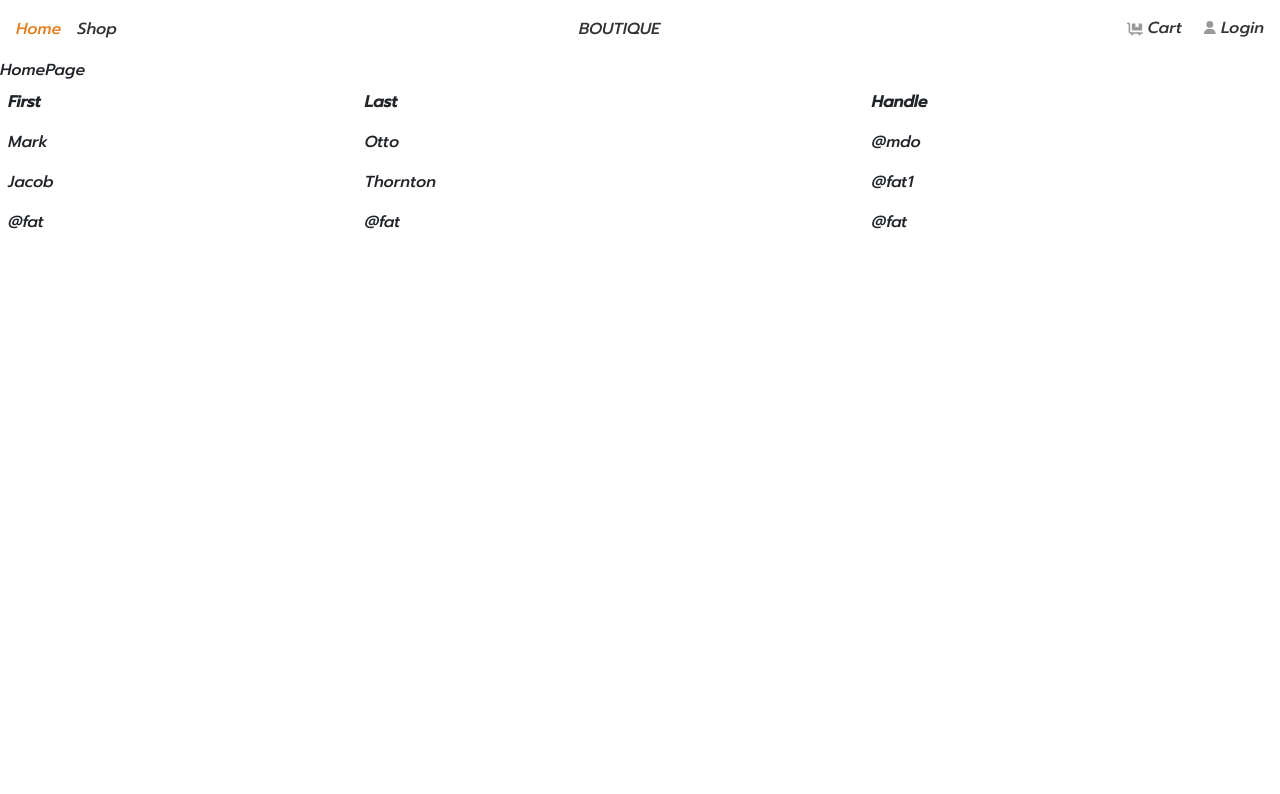
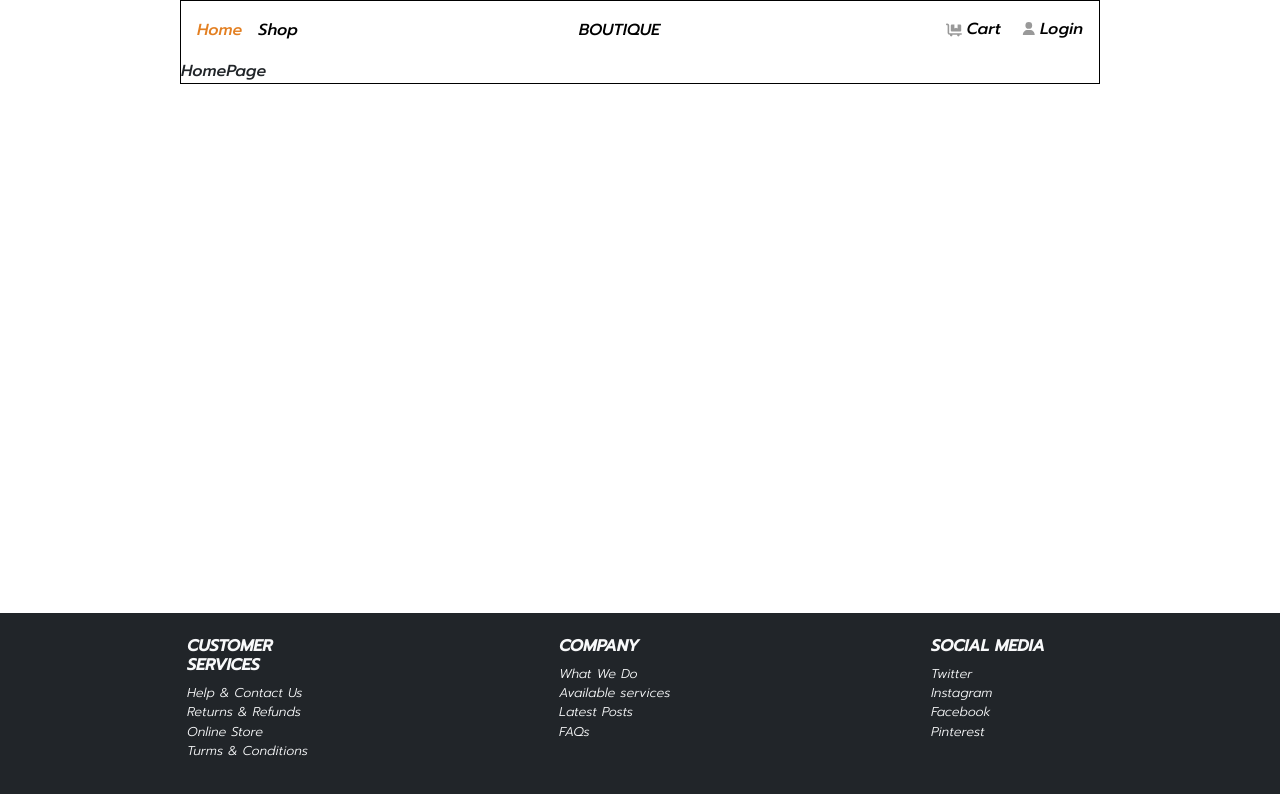
Before and after one commit to truongphatroy/ecommerce-app, a React (Create React App) app: page / in a window 1280 px wide. Shown: the top 794 px of the page. Built offline with nearby package versions, Linux system fonts and the light colour scheme.

Commit message:
finished footer

```diff
--- a/src/component/Footer.js
+++ b/src/component/Footer.js
@@ -1,35 +1,82 @@
 import React from "react";
-import classes from "./";
-
+import classes from "./Footer.module.scss";
+import { Link } from "react-router-dom";
 const Footer = () => {
   return (
-    <div>
-      <table class='table table-borderless'>
-        <thead>
-          <tr>
-            <th scope='col'>First</th>
-            <th scope='col'>Last</th>
-            <th scope='col'>Handle</th>
-          </tr>
-        </thead>
-        <tbody>
-          <tr>
-            <td>Mark</td>
-            <td>Otto</td>
-            <td>@mdo</td>
-          </tr>
-          <tr>
-            <td>Jacob</td>
-            <td>Thornton</td>
-            <td>@fat1</td>
-          </tr>
-          <tr>
-            <td>@fat</td>
-            <td>@fat</td>
-            <td>@fat</td>
-          </tr>
-        </tbody>
-      </table>
+    <div className={classes.footer}>
+      <div className='container mt-4 mb-4'>
+        <div className='text-center text-lg-start text-light'>
+          <section className=''>
+            <div className='container text-center text-md-start mt-2'>
+              <div className='row mt-2'>
+                <div className='col-md-3 col-lg-2 col-xl-2 mx-auto mb-3'>
+                  <h6 className='text-uppercase fw-bold'>customer services</h6>
+                  <Link to='#' className='text-light'>
+                    Help & Contact Us
+                  </Link>
+                  <br />
+
+                  <Link to='#' className='text-light'>
+                    Returns & Refunds
+                  </Link>
+                  <br />
+
+                  <Link to='#' className='text-light'>
+                    Online Store
+                  </Link>
+                  <br />
+
+                  <Link to='#' className='text-light'>
+                    Turms & Conditions
+                  </Link>
+                </div>
+
+                <div className='col-md-3 col-lg-2 col-xl-2 mx-auto mb-3'>
+                  <h6 className='text-uppercase fw-bold'>company</h6>
+
+                  <Link to='#' className='text-light'>
+                    What We Do
+                  </Link>
+                  <br />
+
+                  <Link to='#' className='text-light'>
+                    Available services
+                  </Link>
+                  <br />
+
+                  <Link to='#' className='text-light'>
+                    Latest Posts
+                  </Link>
+                  <br />
+
+                  <Link to='#' className='text-light'>
+                    FAQs
+                  </Link>
+                </div>
+
+                <div className='col-md-3 col-lg-2 col-xl-2 mx-auto mb-3'>
+                  <h6 className='text-uppercase fw-bold'>social media</h6>
+                  <Link to='#' className='text-light'>
+                    Twitter
+                  </Link>
+                  <br />
+                  <Link to='#' className='text-light'>
+                    Instagram
+                  </Link>
+                  <br />
+                  <Link to='#' className='text-light'>
+                    Facebook
+                  </Link>
+                  <br />
+                  <Link to='#' className='text-light'>
+                    Pinterest
+                  </Link>
+                </div>
+              </div>
+            </div>
+          </section>
+        </div>
+      </div>
     </div>
   );
 };
--- a/src/component/Footer.module.scss
+++ b/src/component/Footer.module.scss
@@ -1,4 +1,15 @@
-table tr th,
-td {
-  text-align: center;
+.footer {
+  background-color: #212529;
+  position: fixed;
+  bottom: 0;
+  left: 0;
+  right: 0;
+  font-size: 0.8rem;
+  font-weight: 300;
+  a {
+    text-decoration: none;
+    &:hover {
+      color: rgb(255, 255, 255, 0.6) !important;
+    }
+  }
 }
--- a/src/component/Navbar.js
+++ b/src/component/Navbar.js
@@ -1,55 +1,76 @@
 import React from "react";
-import { NavLink } from "react-router-dom";
-import { FontAwesomeIcon } from "react-icons/fa";
+import { useLocation, useNavigate } from "react-router-dom";
 
 import classes from "./Navbar.module.scss";
 
 const Navbar = () => {
+  const navigate = useNavigate();
+  const location = useLocation();
+  const HandleNavigate = (event) => {
+    switch (event.target.innerHTML) {
+      case "Home":
+        return navigate("/");
+      case "Shop":
+        return navigate("shop");
+      case "BOUTIQUE":
+        return navigate("/");
+      case "Cart":
+        return navigate("cart");
+      case "Login":
+        return navigate("login");
+    }
+  };
   return (
     // <nav className='navbar navbar-expand-lg navbar-light bg-light'>
     <div className={classes.Navbar}>
       <ul className={classes.list}>
         <li className={classes.listItem}>
-          <NavLink
-            className={({ isActive }) =>
-              isActive ? classes.active : undefined
-            }
-            to='/'
+          <button
+            type='button'
+            onClick={HandleNavigate}
+            className={location.pathname === "/" ? `${classes.active}` : ""}
           >
             Home
-          </NavLink>
+          </button>
         </li>
         <li className={classes.listItem}>
-          <NavLink
-            className={({ isActive }) =>
-              isActive ? classes.active : undefined
-            }
-            to='shop'
+          <button
+            type='button'
+            onClick={HandleNavigate}
+            className={location.pathname === "/shop" ? `${classes.active}` : ""}
           >
             Shop
-          </NavLink>
+          </button>
         </li>
       </ul>
       <ul className={classes.list}>
         <li className={classes.listItem}>
-          <NavLink to='/'>BOUTIQUE</NavLink>
+          <button type='button' onClick={HandleNavigate}>
+            BOUTIQUE
+          </button>
         </li>
       </ul>
       <ul className={classes.list}>
         <li className={classes.listItem}>
+          <button
+            type='button'
+            onClick={HandleNavigate}
+            className={location.pathname === "/cart" ? `${classes.active}` : ""}
+          >
             <svg xmlns='http://www.w3.org/2000/svg' viewBox='0 0 640 512'>
               <path d='M32 0C14.3 0 0 14.3 0 32S14.3 64 32 64H48c8.8 0 16 7.2 16 16V368c0 44.2 35.8 80 80 80h18.7c-1.8 5-2.7 10.4-2.7 16c0 26.5 21.5 48 48 48s48-21.5 48-48c0-5.6-1-11-2.7-16H450.7c-1.8 5-2.7 10.4-2.7 16c0 26.5 21.5 48 48 48s48-21.5 48-48c0-5.6-1-11-2.7-16H608c17.7 0 32-14.3 32-32s-14.3-32-32-32H144c-8.8 0-16-7.2-16-16V80C128 35.8 92.2 0 48 0H32zM192 80V272c0 26.5 21.5 48 48 48H560c26.5 0 48-21.5 48-48V80c0-26.5-21.5-48-48-48H464V176c0 5.9-3.2 11.3-8.5 14.1s-11.5 2.5-16.4-.8L400 163.2l-39.1 26.1c-4.9 3.3-11.2 3.6-16.4 .8s-8.5-8.2-8.5-14.1V32H240c-26.5 0-48 21.5-48 48z' />
             </svg>
-          <NavLink
-            className={({ isActive }) =>
-              isActive ? classes.active : undefined
-            }
-            to='cart'
-          >
-            Cart
-          </NavLink>
+            <span>Cart</span>
+          </button>
         </li>
         <li className={classes.listItem}>
+          <button
+            type='button'
+            onClick={HandleNavigate}
+            className={
+              location.pathname === "/login" ? `${classes.active}` : ""
+            }
+          >
             <svg
               className={classes.svgLogin}
               xmlns='http://www.w3.org/2000/svg'
@@ -57,14 +78,8 @@ const Navbar = () => {
             >
               <path d='M224 256A128 128 0 1 0 224 0a128 128 0 1 0 0 256zm-45.7 48C79.8 304 0 383.8 0 482.3C0 498.7 13.3 512 29.7 512H418.3c16.4 0 29.7-13.3 29.7-29.7C448 383.8 368.2 304 269.7 304H178.3z' />
             </svg>
-          <NavLink
-            className={({ isActive }) =>
-              isActive ? classes.active : undefined
-            }
-            to='login'
-          >
-            Login
-          </NavLink>
+            <span>Login</span>
+          </button>
         </li>
       </ul>
     </div>
--- a/src/component/Navbar.module.scss
+++ b/src/component/Navbar.module.scss
@@ -34,5 +34,9 @@
       height: 0.85rem;
       margin-bottom: 0.45rem;
     }
+    button {
+      border: none;
+      background-color: transparent;
+    }
   }
 }
--- /dev/null
+++ b/src/component/Wrapper.js
@@ -0,0 +1,6 @@
+import React from "react";
+import classes from "./Wrapper.module.scss";
+
+export const Wrapper = ({ children }) => {
+  return <div className={classes.WrapperStyle}>{children}</div>;
+};
--- /dev/null
+++ b/src/component/Wrapper.module.scss
@@ -0,0 +1,5 @@
+.WrapperStyle {
+  max-width: 920px;
+  margin: 0 auto;
+  border: 1px solid black;
+}
--- a/src/page/RootLayout.js
+++ b/src/page/RootLayout.js
@@ -3,13 +3,16 @@ import { Outlet } from "react-router-dom";
 
 import Navbar from "../component/Navbar";
 import Footer from "../component/Footer";
+import { Wrapper } from "../component/Wrapper";
 
 const RootLayout = () => {
   return (
     <>
       <div>
-        <Navbar />
-        <Outlet />
+        <Wrapper>
+          <Navbar />
+          <Outlet />
+        </Wrapper>
         <Footer />
       </div>
     </>
```
Lines whose indentation alone changed are shown as unchanged.
